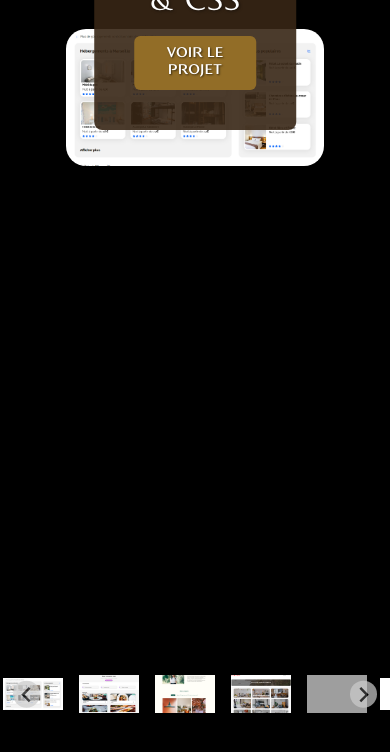
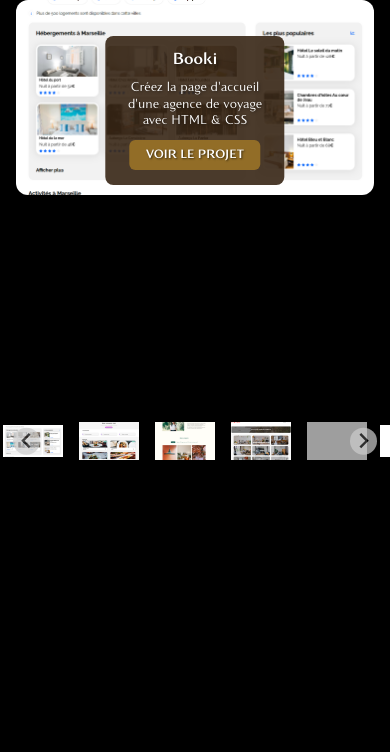
Before and after one commit to Wesley971/portfolio-next, a Next.js app: page /projects in a window 390 px wide. Shown: the top 752 px of the page. Built offline with nearby package versions, Linux system fonts and the light colour scheme; grey boxes are pictures that could not be loaded.

Commit message:
Amélioration de la réactivité et du style des pages Projects et Home : ajustement des médias queries, refactorisation des styles de carousel et mise à jour des éléments de contenu pour une meilleure expérience utilisateur.

```diff
--- a/app/projects/page.js
+++ b/app/projects/page.js
@@ -93,20 +93,19 @@
             id="main-slider"
             className="splide"
             ref={mainSliderRef}
-            style={{ minHeight: '80vh' }} // Ajout d'un minHeight pour éviter le déplacement du footer
+
           >
             <div className="splide__track">
               <ul className="splide__list">
                 {projects.map((project) => (
                   <li key={project.id} className="splide__slide">
                     <div
-                      className="carousel-slide"
-                      style={{
-                        backgroundImage: `url(${project.imageUrl})`,
-                        backgroundSize: 'cover',
-                        backgroundPosition: 'center',
-                      }}
-                    >
+  className="carousel-slide"
+  style={{
+    backgroundImage: `url(${project.imageUrl})`,
+  }}
+>
+
                       <div className="content">
                         <h2>{project.title}</h2>
                         <p>{project.description}</p>
--- a/styles/ProjectsPage.scss
+++ b/styles/ProjectsPage.scss
@@ -1,52 +1,55 @@
 .fullscreen-carousel {
   padding: 0;
+  width: 100%;
+}
+
+#main-slider {
+  min-height: 50vh; // Pour éviter que le slider soit trop petit
 }
 
 .splide__slide {
   display: flex;
   justify-content: center;
   align-items: center;
-  background-size: cover; // Étire l'image pour qu'elle corresponde au conteneur
-  background-position: center; // Centre l'image
+  background-size: cover;
+  background-position: center;
 }
 
 .carousel-slide {
-  width: 66%; // Conserve la largeur définie
-  height: 70%; // Conserve la hauteur définie
+  width: 66%;
+  height: 70%;
   background-size: cover;
   background-position: center;
   background-repeat: no-repeat;
   border-radius: 20px;
-  position: relative; // Nécessaire pour le positionnement absolu de `.content`
+  position: relative;
 }
 
-.main-content {
-  .content {
-    display: block; // Passe en mode bloc pour centrer verticalement
+.carousel-slide .content {
+  display: block;
   position: absolute;
-    bottom: 36px; // Garde la position verticale d'origine
-    left: 50%; // Centre horizontalement par rapport au parent
-    transform: translateX(-50%); // Recentre parfaitement horizontalement
-    background: rgba(56, 38, 22, 0.9); // Fond semi-transparent
-
+  bottom: 36px;
+  left: 50%;
+  transform: translateX(-50%);
+  background: rgba(56, 38, 22, 0.9);
   color: #ffffff;
   padding: 40px;
   border-radius: 8px;
-
-    text-align: center; // Centre le texte horizontalement
+  text-align: center;
+  max-width: 80%; // Pour éviter que le texte soit trop large
 
   h2 {
     margin: 0 0 10px;
     font-size: 2.2rem;
     font-weight: bold;
-      text-shadow: 2px 2px 4px rgba(0, 0, 0, 0.6); // Ajoute une ombre au texte
+    text-shadow: 2px 2px 4px rgba(0, 0, 0, 0.6);
   }
 
   p {
     margin: 0 0 10px;
     font-size: 2rem;
     line-height: 1.4;
-      text-shadow: 1px 1px 3px rgba(0, 0, 0, 0.5); // Ajoute une ombre légère pour le texte descriptif
+    text-shadow: 1px 1px 3px rgba(0, 0, 0, 0.5);
   }
 
   a {
@@ -60,11 +63,123 @@
     background-color: #926d27;
     border-radius: 6px;
     transition: background-color 0.3s;
-      text-shadow: 1px 1px 2px rgba(0, 0, 0, 0.6); // Ombre pour améliorer la lisibilité du lien
+    text-shadow: 1px 1px 2px rgba(0, 0, 0, 0.6);
 
     &:hover {
       background-color: #a37a3a;
     }
   }
 }
+
+/* Responsive Design */
+
+// 🖥️ Tablettes (768px - 1024px)
+@media (max-width: 1024px) {
+  .carousel-slide {
+    width: 75%;
+    height: 68%;
   }
+
+  .carousel-slide .content {
+    padding: 35px;
+    bottom: 30px;
+    max-width: 75%;
+
+    h2 {
+      font-size: 2rem;
+    }
+
+    p {
+      font-size: 1.1rem;
+    }
+
+    a {
+      font-size: 0.85rem;
+      padding: 12px 22px;
+    }
+  }
+}
+// 📱 Mobiles standards (425px - 768px)
+@media (max-width: 768px) {
+  .carousel-slide {
+    width: 80%;
+    height: 65%;
+    border-radius: 16px;
+  }
+
+  .carousel-slide .content {
+    padding: 30px;
+    bottom: 20px; // Ajustement pour améliorer la lisibilité
+    max-width: 85%;
+
+    h2 {
+      font-size: 1.6rem;
+    }
+
+    p {
+      font-size: 1.2rem;
+      line-height: 1.3;
+    }
+
+    a {
+      font-size: 0.8rem;
+      padding: 10px 18px;
+    }
+  }
+}
+// 📱 Petits mobiles (<425px)
+@media (max-width: 425px) {
+  .carousel-slide {
+    width: 92%;
+    height: 100%;
+    border-radius: 12px;
+  }
+
+  .carousel-slide .content {
+    padding: 15px;
+    bottom: 10px; // Ajustement pour éviter que le texte soit trop bas
+    max-width: 90%;
+
+    h2 {
+      font-size: 1rem;
+    }
+
+    p {
+      font-size: 0.8rem;
+      line-height: 1.3;
+    }
+
+    a {
+      font-size: 0.75rem;
+      padding: 8px 16px;
+    }
+  }
+}
+
+
+// 🖥️ Grands écrans (>1024px)
+@media (min-width: 1025px) {
+  .carousel-slide {
+    width: 66%;
+    height: 70%;
+  }
+
+  .carousel-slide .content {
+    padding: 40px;
+    bottom: 36px;
+    max-width: 80%;
+
+    h2 {
+      font-size: 2.2rem;
+    }
+
+    p {
+      font-size: 2rem;
+    }
+
+    a {
+      font-size: 0.875rem;
+      padding: 10px 20px;
+    }
+  }
+}
```
Also changed, not shown: styles/HomePage.scss (+51 -51 lines). Lines whose indentation alone changed are shown as unchanged.
